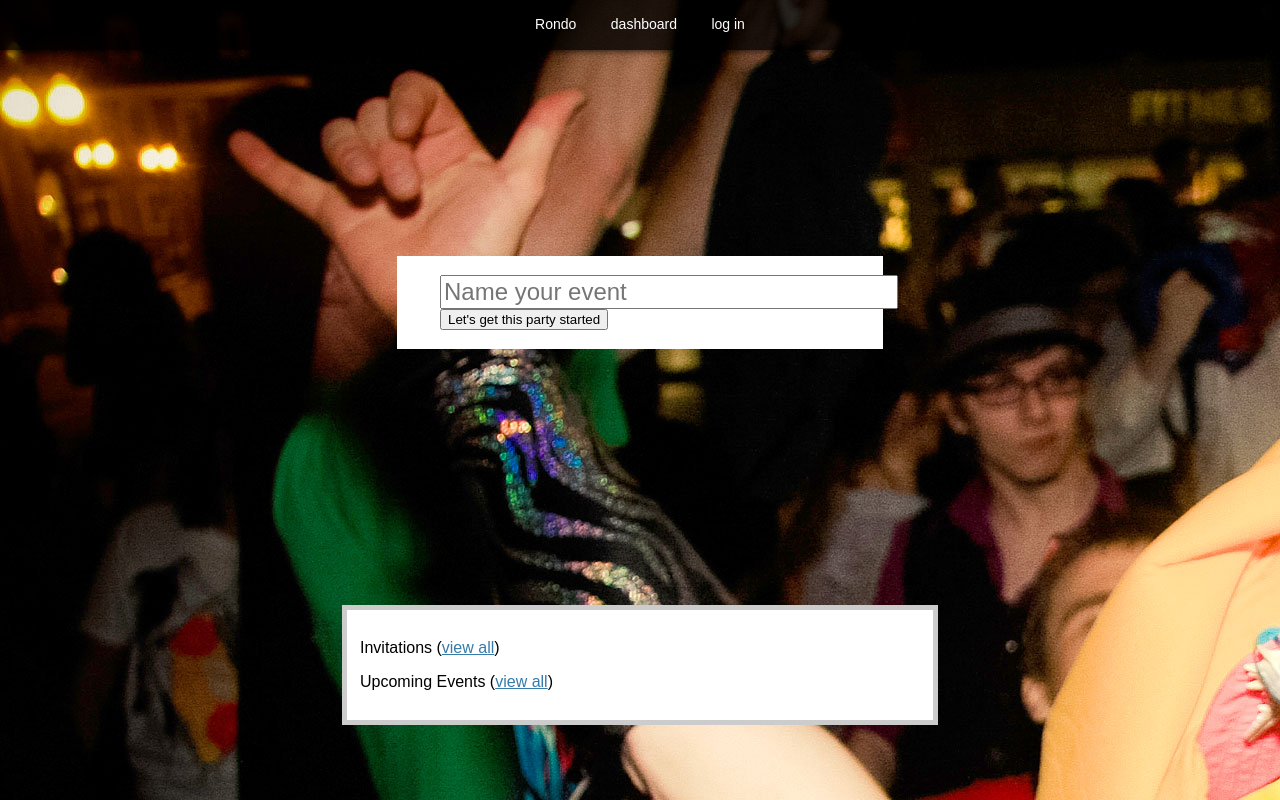
After one commit to rlanger/Rondo, a Python web app: template templates/index.html in a window 1280 px wide. The commit adds this page. Run offline with Jinja, Linux system fonts and the light colour scheme; the template is opened without the code that fills it, so the values that code supplies are empty; some libraries are stand-ins or nearby versions.

Commit message:
Added splash page, etc

```diff
--- /dev/null
+++ b/requirements.txt
@@ -0,0 +1,6 @@
+Flask==0.9
+Flask-Login==0.1.3
+Jinja2==2.7
+MarkupSafe==0.18
+Werkzeug==0.8.3
+wsgiref==0.1.2
--- a/static/style.css
+++ b/static/style.css
@@ -1,18 +1,53 @@
-body            { font-family: sans-serif; background: #eee; }
+body            { font-family: sans-serif; background-color: #eee;
+				  background-image:url('partyimg.jpg'); background-repeat=no-repeat;
+				  background-position = center; padding: 0; margin: 0;}
 a, h1, h2       { color: #377BA8; }
 h1, h2          { font-family: 'Georgia', serif; margin: 0; }
 h1              { border-bottom: 2px solid #eee; }
 h2              { font-size: 1.2em; }
 
+.biginput 		{ font-size: 24px; }
+
 .page           { margin: 2em auto; width: 35em; border: 5px solid #ccc;
-                  padding: 0.8em; background: white; }
+                  padding: 0.8em; background: white; margin-top: 20%}
+.invisipage     { margin: 0.2em auto; width: 30em;
+                  padding: 0.2em; margin-top: 20%; background:white;}
 .entries        { list-style: none; margin: 0; padding: 0; }
 .entries li     { margin: 0.8em 1.2em; }
 .entries li h2  { margin-left: -1em; }
 .add-entry      { font-size: 0.9em; border-bottom: 1px solid #ccc; }
 .add-entry dl   { font-weight: bold; }
-.metanav        { text-align: right; font-size: 0.8em; padding: 0.3em;
+.metanav		{ text-align: right; font-size: 0.8em; padding: 0.3em;
                   margin-bottom: 1em; background: #fafafa; }
+
+#navigation {
+position: fixed;
+top: 0;
+width: 100%;
+color: #ffffff;
+height: 35px;
+text-align: center;
+padding-top: 15px;
+/* Adds shadow to the bottom of the bar */
+-webkit-box-shadow: 0px 0px 8px 0px #000000;
+-moz-box-shadow: 0px 0px 8px 0px #000000;
+box-shadow: 0px 0px 8px 0px #000000;
+/* Adds the transparent background */
+background-color: rgba(1, 1, 1, 0.8);
+color: rgba(1, 1, 1, 0.8);
+}
+#navigation a {
+font-size: 14px;
+padding-left: 15px;
+padding-right: 15px;
+color: white;
+text-decoration: none;
+}
+
+#navigation a:hover {
+color: grey;
+}
+
 .flash          { background: #CEE5F5; padding: 0.5em;
                   border: 1px solid #AACBE2; }
 .error          { background: #F0D6D6; padding: 0.5em; }
--- /dev/null
+++ b/templates/index.html
@@ -0,0 +1,24 @@
+{% extends "layout.html" %}
+{% block body %}
+
+   <div class=invisipage>
+
+    <form action="{{ url_for('show_entries') }}" method=post>
+      <dl>
+        <dd><input type=text size=30 name=title placeholder="Name your event" class=biginput>
+        <!--<dd><input type=submit value="Get Inspired">-->
+        <dd><input type=submit value="Let's get this party started">
+      </dl>
+    </form>
+  </div>
+
+  <div class=page>
+  	<p>Invitations (<a href="">view all</a>)</p>
+  	<p>Upcoming Events (<a href="">view all</a>)</p>
+  </div>
+
+
+<!--<p>get inspired / search other cities</p>
+<p>dashboard (invites, upcoming, profile)</p>-->
+
+{% endblock %}
--- a/templates/layout.html
+++ b/templates/layout.html
@@ -1,5 +1,5 @@
 <!doctype html>
-<title>Flaskr</title>
+<title>Rondo</title>
 <script src="http://code.jquery.com/jquery-1.9.1.js"></script>
 <script src="http://code.jquery.com/ui/1.10.3/jquery-ui.js"></script>
 <script src="static/jquery.timepicker.js"></script>
@@ -8,17 +8,17 @@
 <link rel=stylesheet type=text/css href="{{ url_for('static', filename='style.css') }}">
 <link rel=stylesheet href="static/jquery.timepicker.css" />
 
-<div class=page>
-  <h1>Flaskr</h1>
-  <div class=metanav>
+  <div id=navigation>
+  <a href="/">Rondo</a>
+  <a href="/dashboard">dashboard</a>
   {% if not session.logged_in %}
     <a href="{{ url_for('login') }}">log in</a>
   {% else %}
     <a href="{{ url_for('logout') }}">log out</a>
   {% endif %}
   </div>
+
   {% for message in get_flashed_messages() %}
     <div class=flash>{{ message }}</div>
   {% endfor %}
   {% block body %}{% endblock %}
-</div>
--- a/templates/login.html
+++ b/templates/login.html
@@ -1,5 +1,8 @@
 {% extends "layout.html" %}
 {% block body %}
+
+  <div class=page>
+
   <h2>Login</h2>
   {% if error %}<p class=error><strong>Error:</strong> {{ error }}{% endif %}
   <form action="{{ url_for('login') }}" method=post>
@@ -11,4 +14,7 @@
       <dd><input type=submit value=Login>
     </dl>
   </form>
+
+  </div>
+
 {% endblock %}
```
Also changed, not shown: rondo.py (+27 -2 lines), templates/dashboard.html (added, +24 -0 lines), templates/show_entries.html (+8 -2 lines), static/partyimg.jpg (added), 3 other files.
